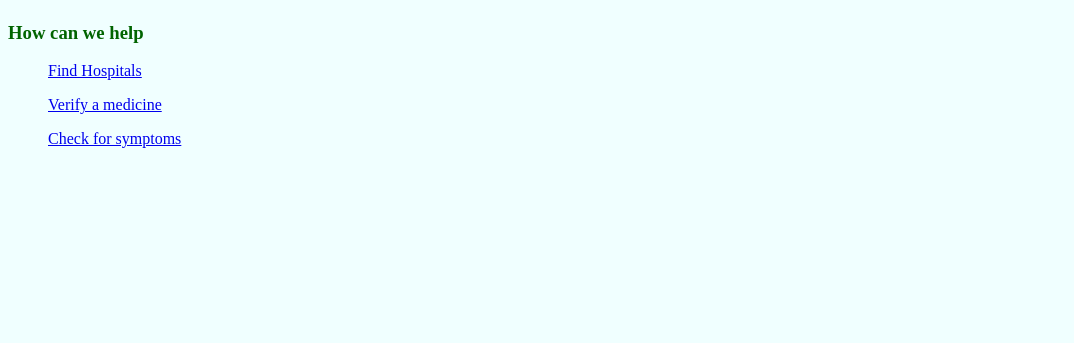
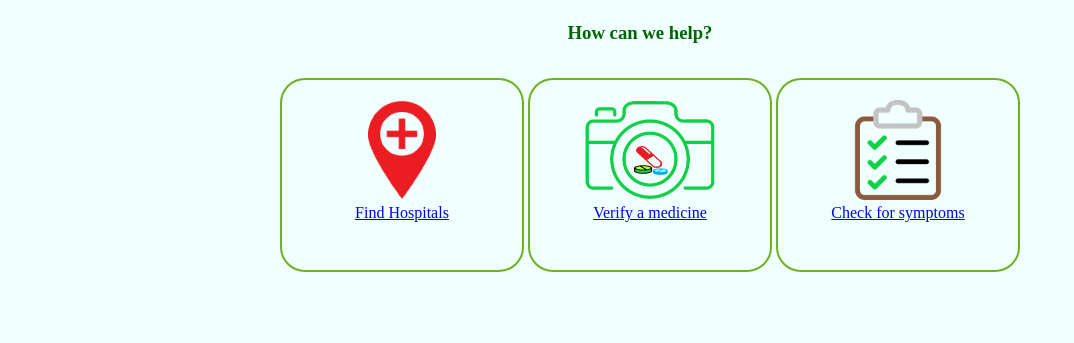
Before and after one commit to Benten559/HealthWebApp, a Flask app: template templates/homeaftersignin.html in a window 1280 px wide. Shown: the part 457-800 px from the top of the page, without its empty margins (0-1074 px from the left). Run offline with Flask 2, Linux system fonts and the light colour scheme; the template is opened without the code that fills it, so the values that code supplies are empty.

Commit message:
Homepage
Made changes to the homepage after login, with some icons added.

```diff
--- a/templates/homeaftersignin.html
+++ b/templates/homeaftersignin.html
@@ -3,7 +3,7 @@
 <head>
 <meta charset="utf-8">
 <title>Wellness Support Center</title>
-<link href="{{url_for('static',filename = 'signup.css')}}" rel="stylesheet" type="text/css">
+<link rel="stylesheet" type="text/css" href="homepage.css">
 </head>
 <style>
 	hr {
@@ -18,15 +18,28 @@
 <h1 style="color:darkgreen;">Wellness support Center</h1>
 	<hr>
 	<div><img src="WSC_home.jpg" width="1080
-								   " height="350">
+	" height="350" alt="Wellness Support Center">
 	</div>
-		<div>
-	<h3 style="color:darkgreen;"> How can we help {{name}}</h3>
+		<div id="help">
+		<h3 style="color:darkgreen;"> How can we help?</h3>
+		</div>
+		<div id= "container">
+		<ul>
+			<div id="link1">
+			<img src="hospital_finder.png" width"100" height="100" alt="Hospital Finder">
+			<br/><a href="url">Find Hospitals</a>
+			</div>
+
+			<div id="link2">
+			<img src="verify_medicine.png" width"100" height="100" alt="Verify Medicine">
+			<br/><a href="url">Verify a medicine</a>
+			</div>
+
+			<div id="link3">
+			<img src="symptom_checker.png" width"100" height="100" alt="Sympton Checker">
+			<br/><a href="url">Check for symptoms</a>
+			</div>
+		</ul>
 	</div>
-	<div>
-		<ul><a href="url">Find Hospitals</a></ul>
-		<ul><a href="url">Verify a medicine</a></ul>
-		<ul><a href="{{url_for('diagnose')}}">Check for symptoms</a></ul>
-</div>
 </body>
 </html>
--- /dev/null
+++ b/templates/homepage.css
@@ -0,0 +1,48 @@
+@charset "utf-8";
+body{
+	width: 90%;
+	margin-left:auto;
+	margin-right: auto;
+}
+
+#container{
+	display: grid;
+	grid-auto-rows:minmax(150px, auto);
+	grid-gap: 40px;
+	max-width: 800px;
+	margin: 0 auto;
+}
+
+#link1{
+  border-radius: 25px;
+  border: 2px solid #73AD21;
+  padding: 20px;
+  width: 200px;
+  height: 150px;
+	text-align: center;
+	display: inline-block;
+}
+
+#link2{
+  border-radius: 25px;
+  border: 2px solid #73AD21;
+  padding: 20px;
+  width: 200px;
+  height: 150px;
+	text-align: center;
+	display: inline-block;
+}
+
+#link3{
+  border-radius: 25px;
+  border: 2px solid #73AD21;
+  padding: 20px;
+  width: 200px;
+  height: 150px;
+	width: 400;
+	text-align: center;
+	display: inline-block;
+}
+#help{
+	text-align: center;
+}
```
Also changed, not shown: templates/hospital_finder.png (added), templates/symptom_checker.png (added), templates/verify_medicine.png (added).
